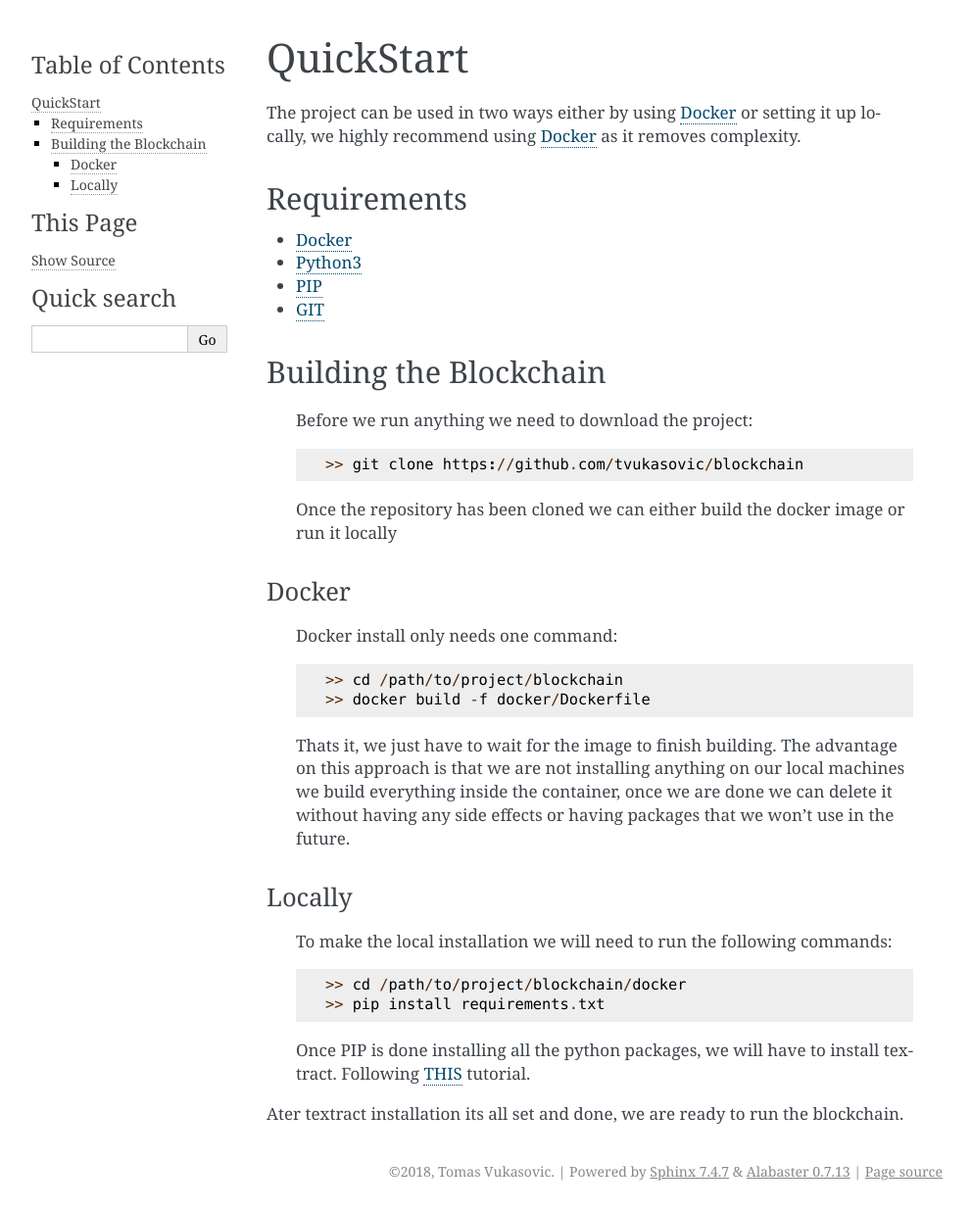
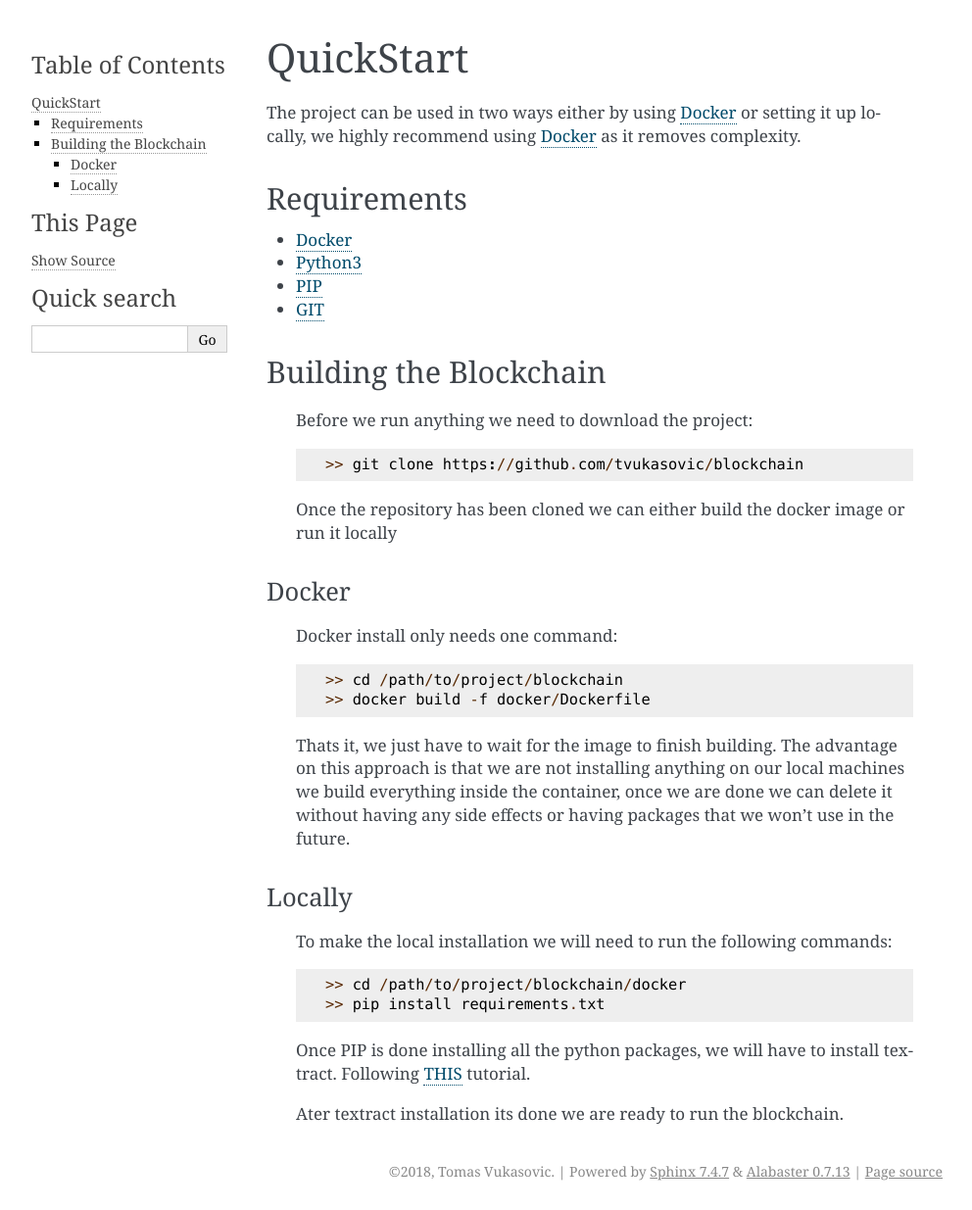
Before and after one commit to 8bitcurser/blockchain, a Sphinx documentation site: the page built from docs/source/quickstart.rst, in a window 1280 px wide. Shown: the whole page at 98% size, without its empty margins (148-1140 px from the left). Built offline with Sphinx 7.4.7, drawn with Linux system fonts in a browser that asks for light colours.

Commit message:
Polish building instructions

```diff
--- a/docs/source/quickstart.rst
+++ b/docs/source/quickstart.rst
@@ -61,6 +61,7 @@ Locally
    Once PIP is done installing all the python packages, we will have to install
    textract. Following `THIS`_ tutorial.
 
-.. _THIS: https://textract.readthedocs.io/en/latest/installation.html
+   Ater textract installation its done we are ready to run the
+   blockchain.
 
-Ater textract installation its all set and done, we are ready to run the blockchain.
+   .. _THIS: https://textract.readthedocs.io/en/latest/installation.html
```
